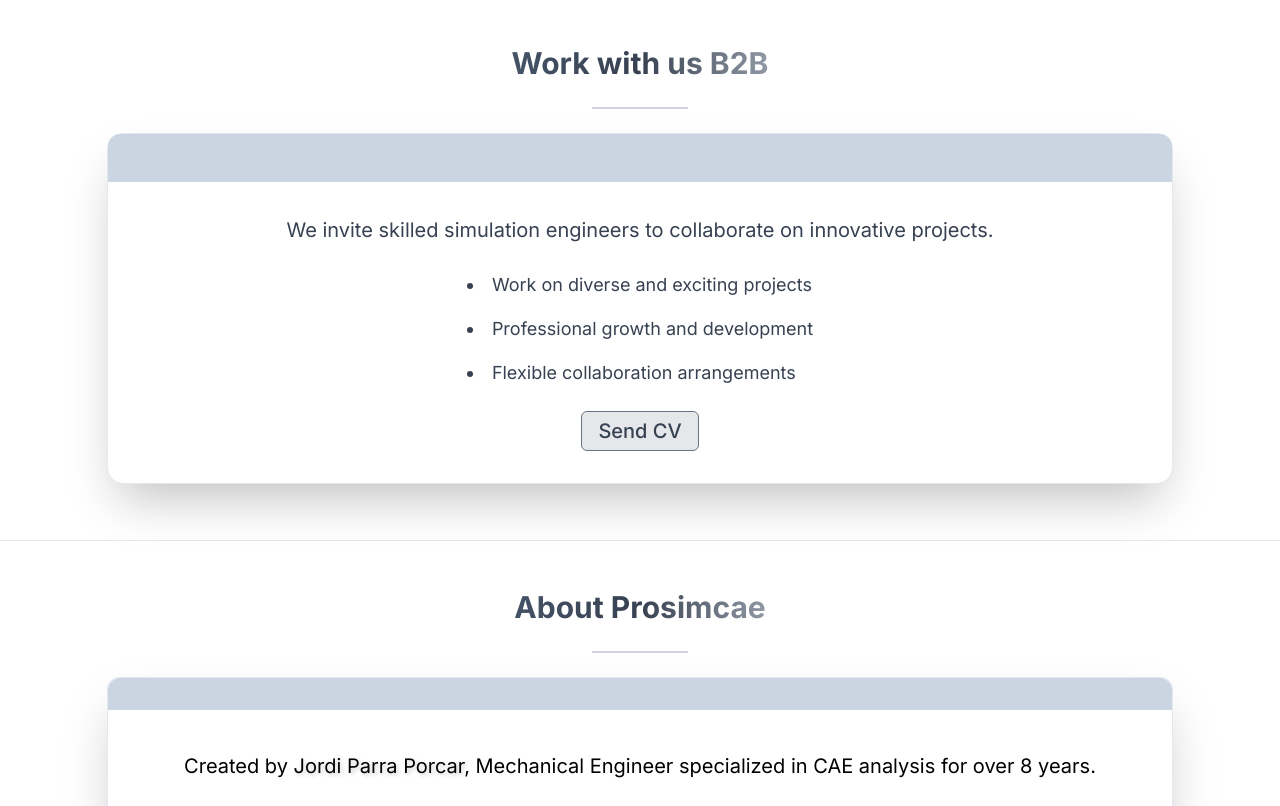
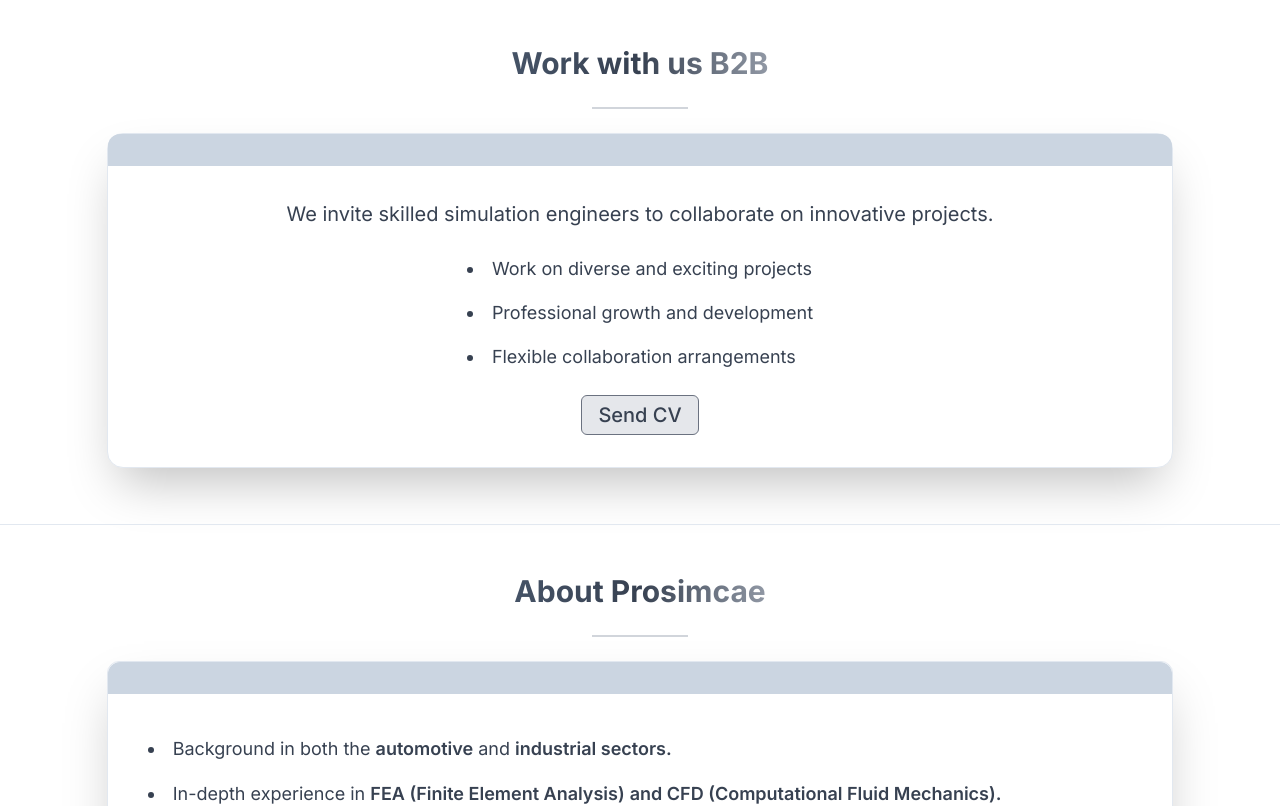
Before and after one commit to jparraporcar/prosimcae, a Next.js app: page /en in a window 1280 px wide. Shown: the part 6020-6826 px from the top of the page. Built offline with nearby package versions, Linux system fonts and the light colour scheme.

Commit message:
de-personalized the part when talking about the company

```diff
--- a/messages/es.json
+++ b/messages/es.json
@@ -279,7 +279,7 @@
       "item2Part1": "Experiencia en profundidad en",
       "fea": "FEA (Análisis de Elementos Finitos)",
       "andCFD": "y CFD (Mecánica de Fluidos Computacional).",
-      "item3Part1": "Autor de una",
+      "item3Part1": "Autores de una",
       "publication": "publicación CFD revisada",
       "andSuccessfully": "y supervisión con éxito de proyectos que",
       "costReduction": "reducieron los costos de prototipo",
--- a/src/components/custom/about-prosimcae-section.tsx
+++ b/src/components/custom/about-prosimcae-section.tsx
@@ -14,11 +14,6 @@
           <CardTitle></CardTitle>
         </CardHeader>
         <CardContent className="p-10 max-md:p-6 space-y-6">
-          <p className="text-black text-xl max-md:text-base leading-relaxed text-center">
-            {t(about.createdBy.part1)}{" "}
-            <span className="text-shadow">{t(about.createdBy.name)}</span>
-            {t(about.createdBy.part2)}
-          </p>
           <ul className="list-disc list-inside space-y-4 text-gray-700 text-lg max-md:text-xs leading-relaxed">
             <li>
               {t(about.list.item1.part1)}{" "}
--- a/src/components/custom/join-network-section.tsx
+++ b/src/components/custom/join-network-section.tsx
@@ -11,8 +11,8 @@
   return (
     <section className="flex flex-row justify-center max-md:w-full max-[2000px]:w-10/12">
       <Card className="bg-white shadow-2xl rounded-2xl mt-6 w-full max-md:w-11/12">
-        <CardHeader className=" bg-slate-300 rounded-t-xl">
-          <CardTitle className="text-black text-xl max-md:text-base text-center"></CardTitle>
+        <CardHeader className="p-4 bg-slate-300 rounded-t-xl">
+          <CardTitle></CardTitle>
         </CardHeader>
         <CardContent className="p-8 max-md:p-4 space-y-6 flex flex-col items-center">
           <p className="text-center text-gray-700 text-xl max-md:text-sm leading-relaxed">
```
Also changed, not shown: src/images/open-logos/insurance-important.png (added).
